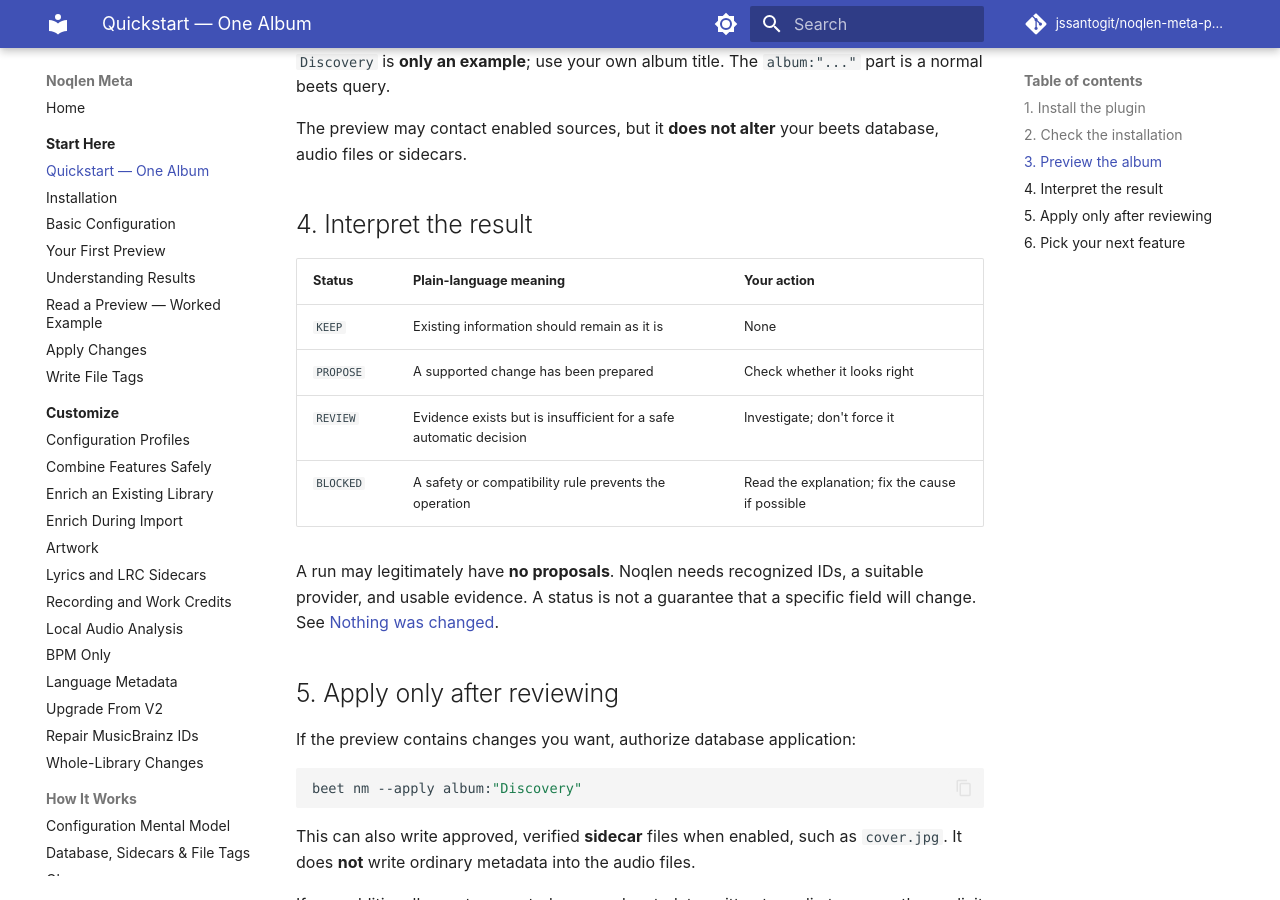
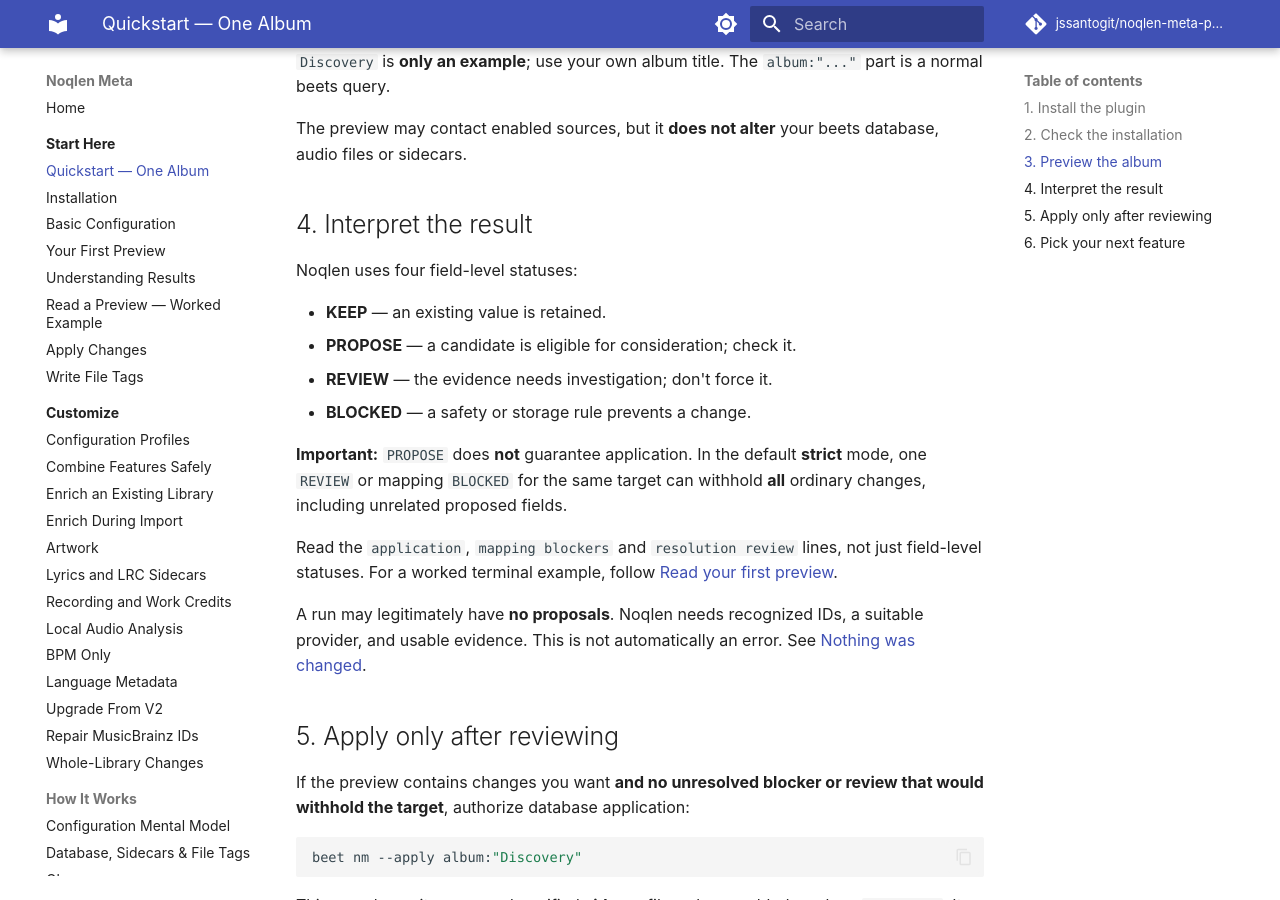
Before and after one commit to jssantogit/noqlen-meta-plugin, an MkDocs documentation site: the page built from site-docs/start-here/quickstart.md, in a window 1280 px wide and 900 px high, scrolled down 1194 px. Built offline with MkDocs 1.6.1 and Material for MkDocs 9.7.7, drawn with Linux system fonts in a browser that asks for light colours; comment, search, counter and statistics services are not loaded.

Commit message:
docs: expose strict application semantics at each beginner decision point

````diff
--- a/site-docs/start-here/quickstart.md
+++ b/site-docs/start-here/quickstart.md
@@ -61,20 +61,29 @@
 
 ## 4. Interpret the result
 
-| Status | Plain-language meaning | Your action |
-| --- | --- | --- |
-| `KEEP` | Existing information should remain as it is | None |
-| `PROPOSE` | A supported change has been prepared | Check whether it looks right |
-| `REVIEW` | Evidence exists but is insufficient for a safe automatic decision | Investigate; don't force it |
-| `BLOCKED` | A safety or compatibility rule prevents the operation | Read the explanation; fix the cause if possible |
+Noqlen uses four field-level statuses:
+
+- **KEEP** — an existing value is retained.
+- **PROPOSE** — a candidate is eligible for consideration; check it.
+- **REVIEW** — the evidence needs investigation; don't force it.
+- **BLOCKED** — a safety or storage rule prevents a change.
+
+**Important:** `PROPOSE` does **not** guarantee application. In the default
+**strict** mode, one `REVIEW` or mapping `BLOCKED` for the same target
+can withhold **all** ordinary changes, including unrelated proposed fields.
+
+Read the `application`, `mapping blockers` and `resolution review`
+lines, not just field-level statuses. For a worked terminal example,
+follow [Read your first preview](reading-preview.md).
 
 A run may legitimately have **no proposals**. Noqlen needs recognized IDs,
-a suitable provider, and usable evidence. A status is not a guarantee that a
-specific field will change. See [Nothing was changed](../troubleshooting/nothing-changed.md).
+a suitable provider, and usable evidence. This is not automatically an error.
+See [Nothing was changed](../troubleshooting/nothing-changed.md).
 
 ## 5. Apply only after reviewing
 
-If the preview contains changes you want, authorize database application:
+If the preview contains changes you want **and no unresolved blocker or
+review that would withhold the target**, authorize database application:
 
 ```bash
 beet nm --apply album:"Discovery"
````
